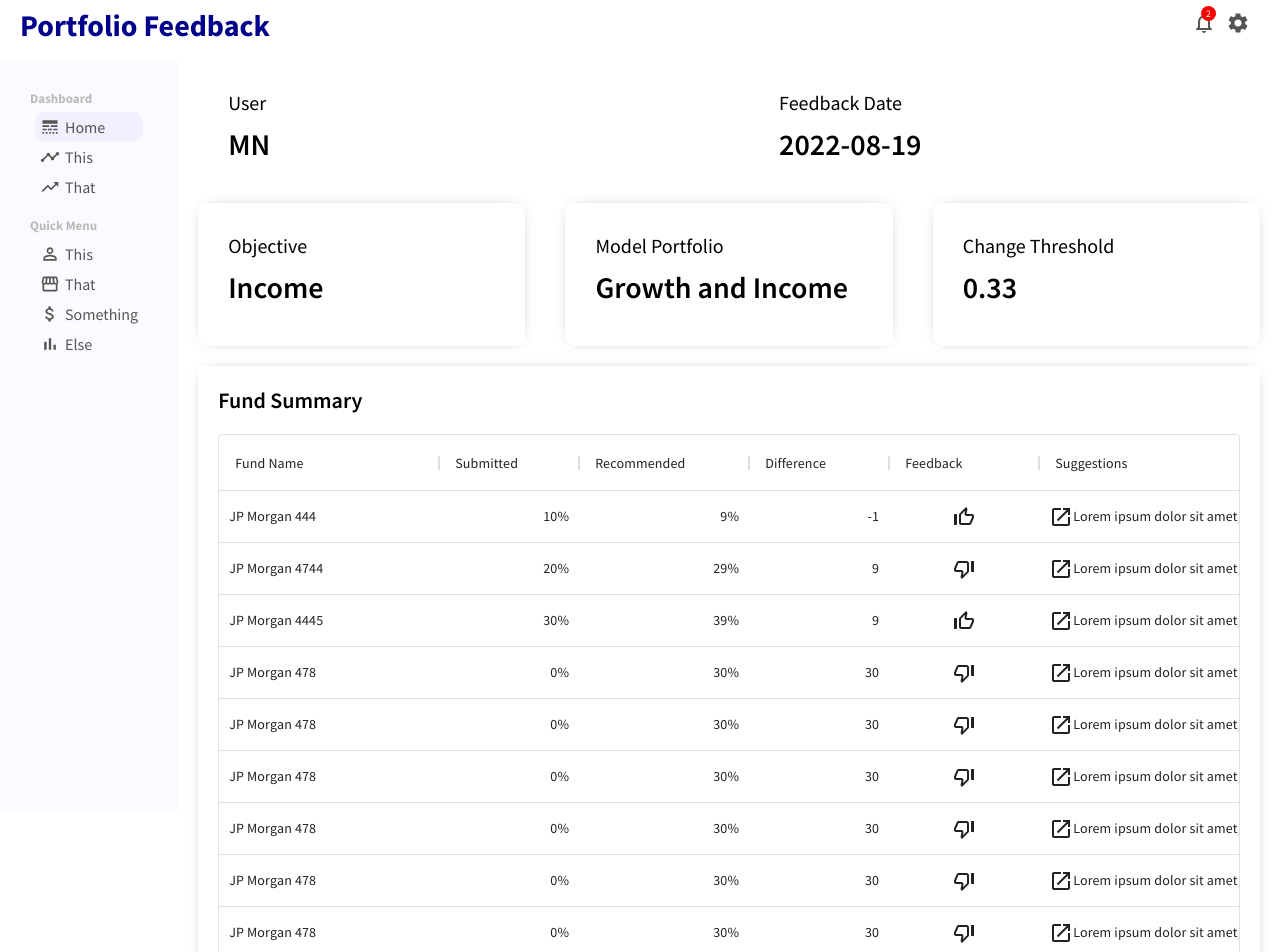
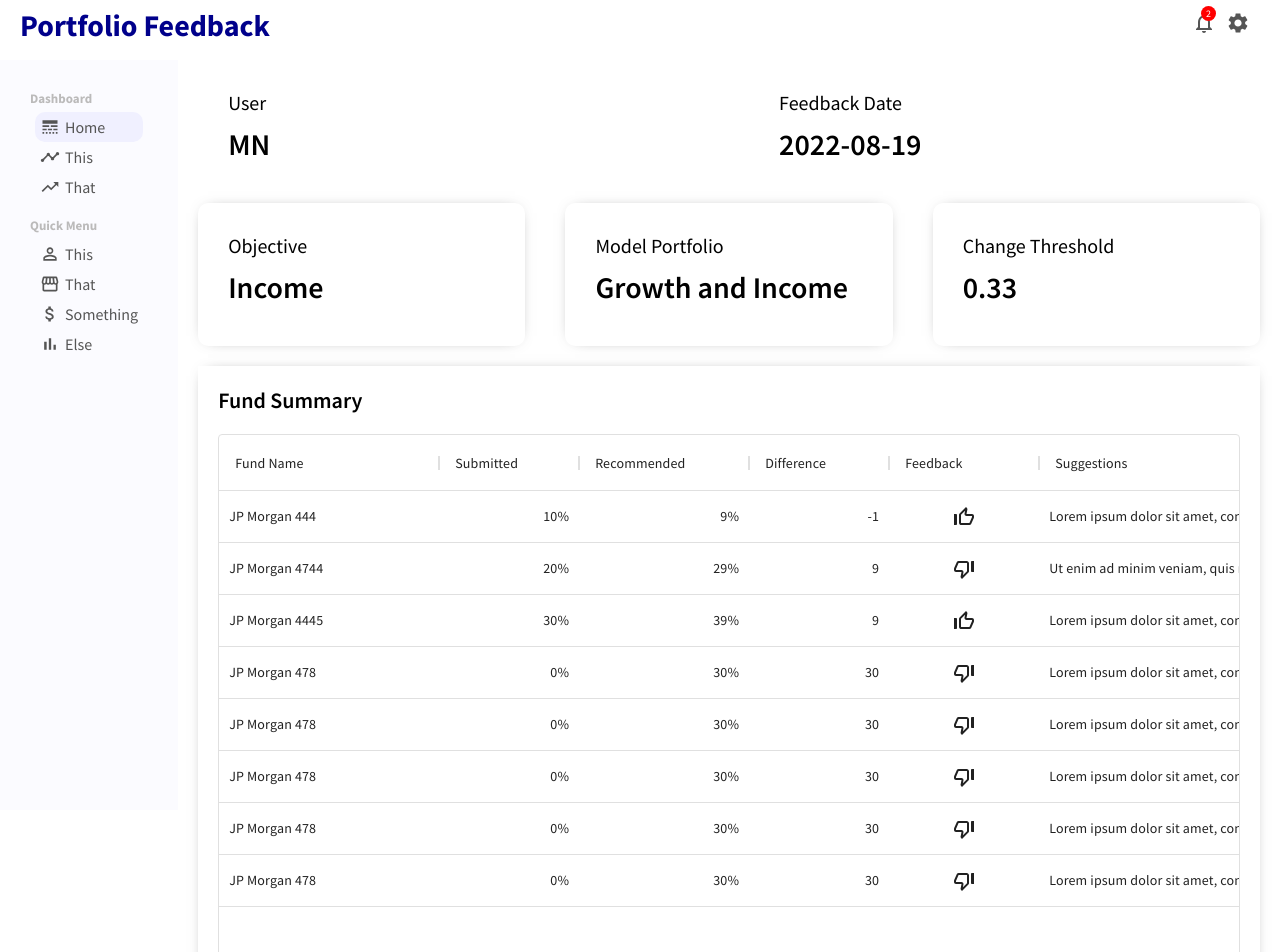
Before and after one commit to robwatsongtr/portfolio-feedback, a React (Create React App) app: page / in a window 1280 px wide. Shown: the top 952 px of the page. Built offline with nearby package versions, Linux system fonts and the light colour scheme.

Commit message:
took out open icon in suggestions

```diff
--- a/src/components/fundSummaryWidget/FundSummaryWidget.jsx
+++ b/src/components/fundSummaryWidget/FundSummaryWidget.jsx
@@ -1,7 +1,6 @@
 import "./fundSummaryWidget.css"
 import { DataGrid } from '@material-ui/data-grid';
-// import { makeStyles } from '@material-ui/styles';
-
+import { makeStyles } from '@material-ui/styles';
 import OpenInNewIcon from '@mui/icons-material/OpenInNew';
 import ThumbUpOffAltIcon from '@mui/icons-material/ThumbUpOffAlt';
 import ThumbDownOffAltIcon from '@mui/icons-material/ThumbDownOffAlt';
@@ -14,6 +13,7 @@ const columns = [
     hide: true },
   {
     field: 'fundName',
+    headerClassName: '.super-app-theme--header',
     headerName: 'Fund Name',
     width: 220,
     editable: false,
@@ -56,11 +56,8 @@ const columns = [
   {
     field: 'suggestions',
     headerName: 'Suggestions',
-    width: 800,
-    renderCell: (params) => {
-      return  <> <OpenInNewIcon /> {params.row.suggestions} </>
-    },
-    editable: false,
+    width: 600,
+    editable: true,
   },
 ];
 
@@ -75,11 +72,7 @@ const rows = [
     suggestions: `Lorem ipsum dolor sit amet, consectetur adipiscing elit, sed do
       eiusmod tempor incididunt ut labore et dolore magna aliqua.
       Ut enim ad minim veniam, quis nostrud exercitation ullamco
-      laboris nisi ut aliquip ex ea commodo consequat.
-      Duis aute irure dolor in reprehenderit in voluptate velit esse
-      cillum dolore eu fugiat nulla pariatur. Excepteur sint occaecat
-      cupidatat non proident, sunt in culpa qui officia deserunt mollit
-      anim id est laborum.`
+      laboris nisi ut aliquip ex ea commodo consequat.`
   },
   {
     id: 2,
@@ -88,7 +81,10 @@ const rows = [
     difference: '9',
     recommendedPortfolio: '29%',
     feedback: 'false',
-    suggestions: 'Lorem ipsum dolor sit amet, consectetur adipiscing elit.'
+    suggestions: `Ut enim ad minim veniam, quis nostrud exercitation ullamco
+      laboris nisi ut aliquip ex ea commodo consequat.
+      Duis aute irure dolor in reprehenderit in voluptate velit esse
+      cillum dolore eu fugiat nulla pariatur.`
   },
   {
     id: 3,
@@ -144,33 +140,7 @@ const rows = [
     feedback: 'false',
     suggestions: 'Lorem ipsum dolor sit amet, consectetur adipiscing elit.'
   },
-  {
-    id: 9,
-    fundName: 'JP Morgan 478',
-    submittedPortfolio: '0%',
-    difference: '30',
-    recommendedPortfolio: '30%',
-    feedback: 'false',
-    suggestions: 'Lorem ipsum dolor sit amet, consectetur adipiscing elit.'
-  },
-  {
-    id: 10,
-    fundName: 'JP Morgan 478',
-    submittedPortfolio: '0%',
-    difference: '30',
-    recommendedPortfolio: '30%',
-    feedback: 'false',
-    suggestions: 'Lorem ipsum dolor sit amet, consectetur adipiscing elit.'
-  },
-  {
-    id: 11,
-    fundName: 'JP Morgan 478',
-    submittedPortfolio: '0%',
-    difference: '30',
-    recommendedPortfolio: '30%',
-    feedback: 'false',
-    suggestions: 'Lorem ipsum dolor sit amet, consectetur adipiscing elit.'
-  },
+
 
 ];
 
@@ -182,18 +152,24 @@ const rows = [
 //   },
 // });
 
-
+const useStyles = makeStyles({
+  root: {
+    '& .super-app-theme--header': {
+      backgroundColor: 'rgba(255, 7, 0, 0.55)',
+    },
+  },
+});
 
 export default function FundSummaryList() {
+  const classes = useStyles()
+
   return (
     <div className="fundSummaryWidget">
-
      <h3 className="fundSummaryWidgetTitle">
         Fund Summary
       </h3>
-
       <div className="dataTable">
-        <div style={{ height: 800, width: '100%' }}>
+        <div style={{ height: 800, width: '100%' }} className={classes.root}>
           <DataGrid
             rows={rows}
             columns={columns}
@@ -201,7 +177,22 @@ export default function FundSummaryList() {
           />
         </div>
       </div>
-
     </div>
   )
 }
+
+
+
+/*
+
+renderCell: (params) => {
+      return  (
+        <div>
+          <OpenInNewIcon fontSize="small" />
+            {params.row.suggestions}
+        </div>
+      )
+    },
+
+
+*/
--- a/src/components/fundSummaryWidget/fundSummaryWidget.css
+++ b/src/components/fundSummaryWidget/fundSummaryWidget.css
@@ -15,3 +15,7 @@
   width: 100%;
   border-spacing: 55px;
 }
+
+.openIcon {
+  margin-right: 100px;
+}
```
